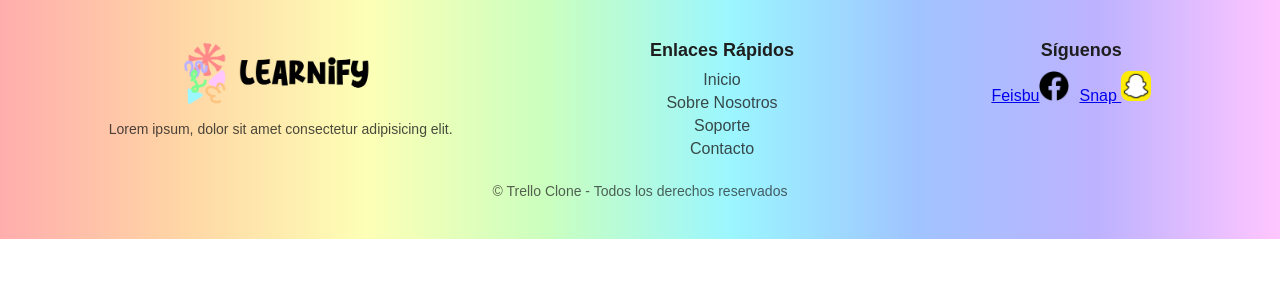
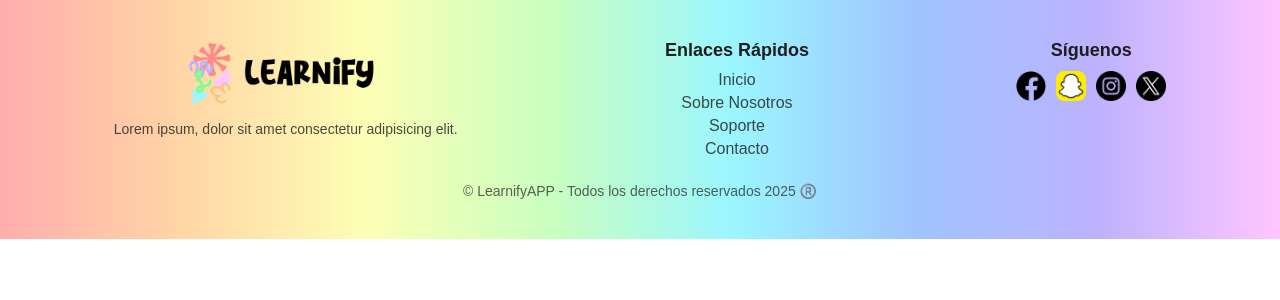
Before and after one commit to Santi-Loaiza/app-learnify, a React (Vite) app: page / in a window 1280 px wide. Shown: the top 300 px of the page. Built offline with nearby package versions, Linux system fonts and the light colour scheme.

Commit message:
feature footer finished :)

```diff
--- a/src/Footer.jsx
+++ b/src/Footer.jsx
@@ -1,5 +1,7 @@
 import Logo from '../public/LearnifyLogos/Ilustración_sin_título.png'
 import LogoFacebook from '../public/FooterIMGs/facebook.png'
+import Logoinsta from '../public/FooterIMGs/instagram.png'
+import LogoX from '../public/FooterIMGs/twitter.png'
 import LogoSnap from '../public/FooterIMGs/Social.png'
 
 const Footer = () => {
@@ -25,21 +27,19 @@ const Footer = () => {
             <div class="footer-social">
                 <h3>Síguenos</h3>
                 <div class="social-icons">
-                    <a href="#">Feisbu<img src={LogoFacebook} alt="" /></a>
-                    <a href="#">Snap <img src={LogoSnap} alt="" /></a>
-                    <a href="#"></a>
-                    <a href="#"></a>
+                    <a href="#"><img src={LogoFacebook} alt="" /></a>
+                    <a href="#"><img src={LogoSnap} alt="" /></a>
+                    <a href="#"><img src={Logoinsta} alt="" ></img></a>
+                    <a href="#"><img src={LogoX} alt=""  /></a>
                 </div>
             </div>
         </div>
 
         <div class="footer-bottom">
-            <p>© <span id="year"></span> Trello Clone - Todos los derechos reservados</p>
+            <p>© <span id="year"></span> LearnifyAPP - Todos los derechos reservados 2025 ®️</p>
         </div>
 
-        <script>
-            document.getElementById("year").textContent = new Date().getFullYear();
-        </script>
+
     </footer>
 
     )
```
Also changed, not shown: public/FooterIMGs/instagram.png (added), public/FooterIMGs/twitter.png (added).
